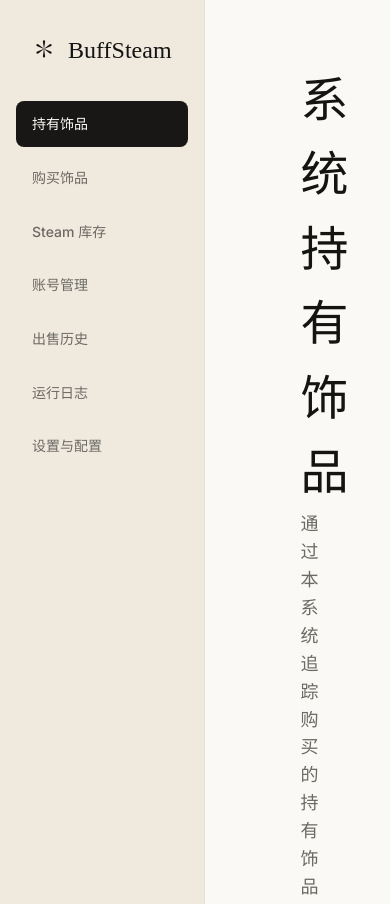
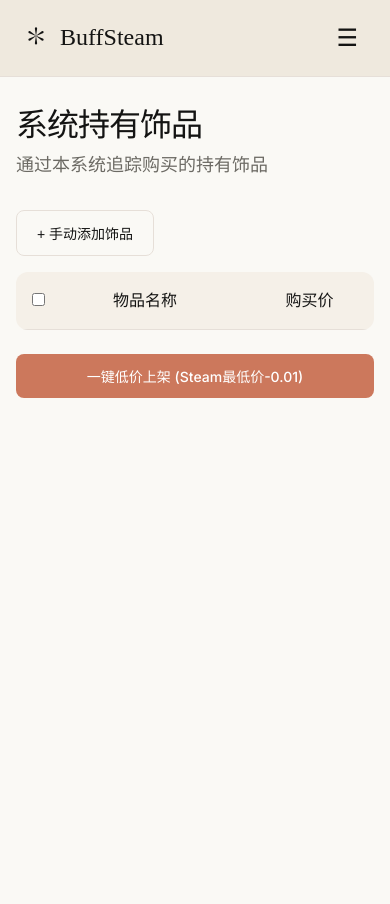
Before and after one commit to xxmod/BuffSteamExchange, a website: page public/index.html in a window 390 px wide. Shown: the top 904 px of the page. After the commit the page ends 844 px from the top, so only its background shows below. Drawn offline with Linux system fonts and the light colour scheme; no server answers.

Commit message:
feat: 适配手机端

```diff
--- a/public/css/style.css
+++ b/public/css/style.css
@@ -118,6 +118,8 @@ p { margin-bottom: 1em; }
     flex: 1;
     padding: 64px 96px;
     overflow-y: auto;
+    max-width: 1200px;
+    margin: 0 auto;
 }
 
 .page { display: none; }
@@ -292,3 +294,107 @@ p { margin-bottom: 1em; }
     margin-bottom: 8px;
     background: var(--colors-canvas);
 }
+
+/* Hamburger Menu Button (hidden on desktop) */
+.hamburger-btn {
+    display: none;
+    background: transparent;
+    border: none;
+    font-size: 24px;
+    color: var(--colors-ink);
+    cursor: pointer;
+    padding: 8px;
+}
+
+/* Responsive Design */
+@media (max-width: 1024px) {
+    .content {
+        padding: 48px;
+    }
+}
+
+@media (max-width: 768px) {
+    #app {
+        flex-direction: column;
+    }
+
+    h1 { font-size: 32px; }
+
+    .sidebar {
+        width: 100%;
+        flex-direction: row;
+        align-items: center;
+        justify-content: space-between;
+        padding: 16px 24px;
+        border-right: none;
+        border-bottom: 1px solid var(--colors-hairline);
+        position: relative;
+        z-index: 100;
+    }
+
+    .brand {
+        padding: 0;
+    }
+
+    .hamburger-btn {
+        display: block;
+    }
+
+    .nav-links {
+        display: none;
+        position: fixed;
+        top: 65px;
+        left: 0;
+        width: 100%;
+        height: calc(100vh - 65px);
+        background-color: var(--colors-canvas);
+        padding: 24px;
+        overflow-y: auto;
+    }
+
+    .nav-links.show {
+        display: flex;
+    }
+
+    .nav-item {
+        padding: 16px;
+        font-size: 16px;
+        text-align: center;
+    }
+
+    .content {
+        padding: 24px 16px;
+        width: 100%;
+        max-width: 100vw;
+        overflow-x: hidden;
+    }
+
+    .hero-band {
+        margin-bottom: 32px;
+    }
+
+    .table-container {
+        width: 100%;
+        overflow-x: auto;
+        -webkit-overflow-scrolling: touch;
+    }
+
+    .data-table {
+        min-width: 800px; /* Forces scroll on small screens */
+    }
+
+    .controls-band {
+        flex-direction: column;
+    }
+
+    .buy-action-panel {
+        flex-direction: column;
+        align-items: stretch;
+    }
+
+    .modal-content {
+        width: 90%;
+        margin: 20% auto;
+        padding: 24px;
+    }
+}
--- a/public/index.html
+++ b/public/index.html
@@ -15,7 +15,8 @@
                 <span class="brand-logo">✽</span>
                 <span class="brand-name">BuffSteam</span>
             </div>
-            <ul class="nav-links">
+            <button class="hamburger-btn" id="mobile-menu-toggle">☰</button>
+            <ul class="nav-links" id="nav-menu">
                 <li class="nav-item active" data-page="owned">持有饰品</li>
                 <li class="nav-item" data-page="buy">购买饰品</li>
                 <li class="nav-item" data-page="inventory">Steam 库存</li>
--- a/public/js/app.js
+++ b/public/js/app.js
@@ -10,9 +10,25 @@ document.addEventListener('DOMContentLoaded', () => {
             item.classList.add('active');
             const pageId = item.getAttribute('data-page');
             document.getElementById(`page-${pageId}`).classList.add('active');
+
+            // Close mobile menu if open
+            const navMenu = document.getElementById('nav-menu');
+            if (navMenu && navMenu.classList.contains('show')) {
+                navMenu.classList.remove('show');
+            }
+
             loadPageData(pageId);
         });
     });
+
+    // Mobile Menu Toggle
+    const mobileMenuToggle = document.getElementById('mobile-menu-toggle');
+    const navMenu = document.getElementById('nav-menu');
+    if (mobileMenuToggle && navMenu) {
+        mobileMenuToggle.addEventListener('click', () => {
+            navMenu.classList.toggle('show');
+        });
+    }
 
     // API Helpers
     const apiGet = async (url) => (await fetch(url)).json();
```
